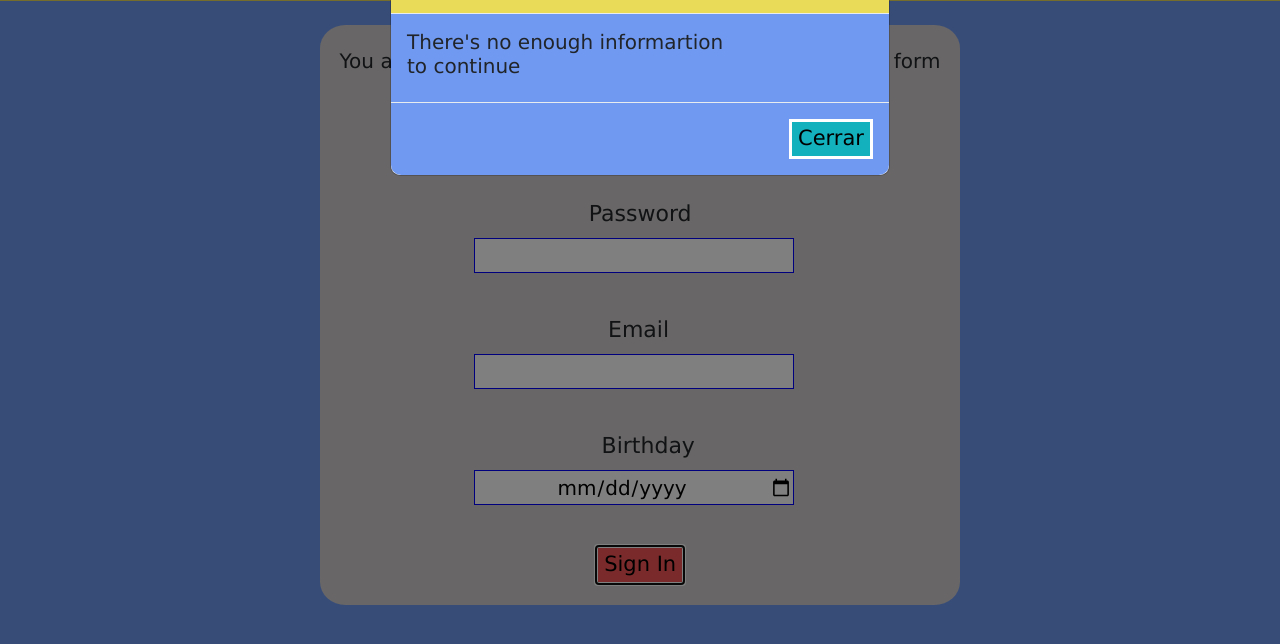
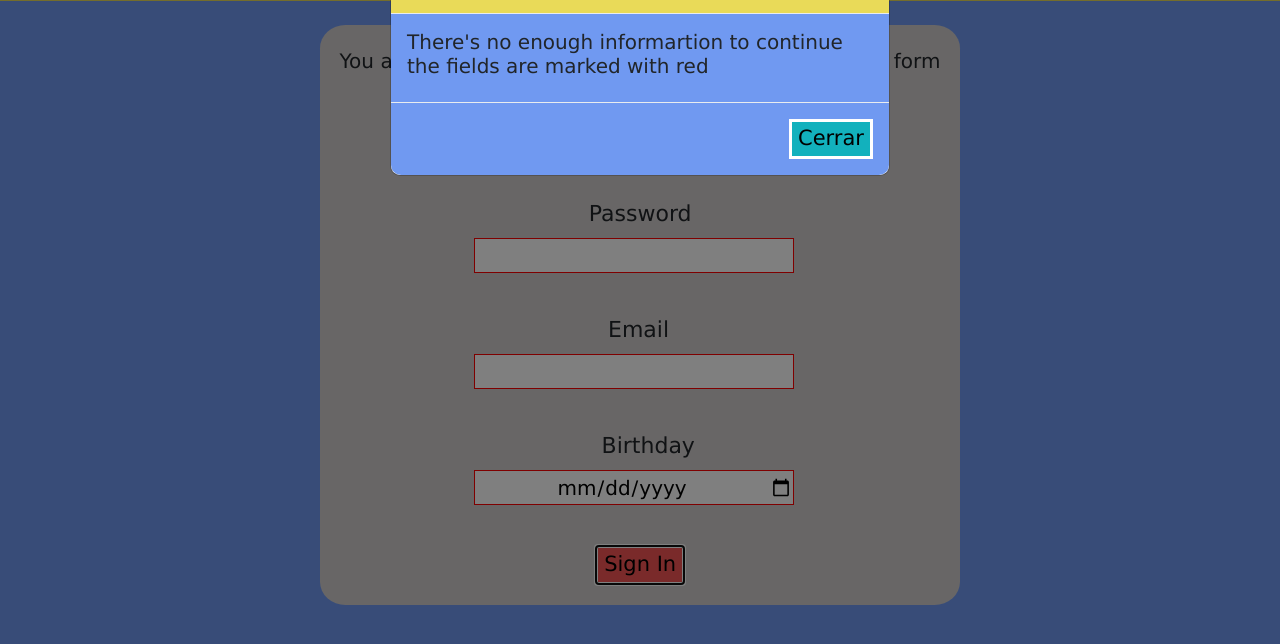
Before and after one commit to rauloliva/To-do-App, a plain HTML site: page sign_in.html in a window 1280 px wide. Both pictures are taken after a click on the button "Sign In". Shown: the part 84-728 px from the top of the page. Drawn offline with Linux system fonts and the light colour scheme.

Commit message:
Adding final details to signIn.js file

```diff
--- a/js/signIn.js
+++ b/js/signIn.js
@@ -1,16 +1,36 @@
+var username = ""
+var password = ""
+var email = ""
+var birthday = ""
+
 //validate the fields
 document.querySelector('#signin').addEventListener('click',function(){
-    const username = document.querySelector('#username').value
-    const password = document.querySelector('#password').value
-    const email = document.querySelector('#email').value
-    const birthday = document.querySelector('#birthday').value
+    username = document.querySelector('#username').value
+    password = document.querySelector('#password').value
+    email = document.querySelector('#email').value
+    birthday = document.querySelector('#birthday').value
+
     if (username === '' || password === "" || email === "" || birthday === "") {
         var title = "Form Incomplete"
-        var body = "There's no enough informartion<br>to continue"
+        var body = "There's no enough informartion to continue<br>the fields are marked with red"
         var modal = new Modal_Content(title,body)
         modal.setTexts()
+
         $('#empty_fields').modal('show')
+        redMarked()
     }else{
         window.location = "log_in.html"
     }
 })
+
+function redMarked(){
+    const inputUser = document.querySelector("#username")
+    const inputPwd = document.querySelector("#password")
+    const inputEmail = document.querySelector("#email")
+    const inputBirth = document.querySelector("#birthday")
+
+    inputUser.setAttribute('style',`border:1px solid ${username === "" ? "red" : "blue"}`)
+    inputPwd.setAttribute('style',`border:1px solid ${password === "" ? "red" : "blue"}`)
+    inputEmail.setAttribute('style',`border:1px solid ${email === "" ? "red" : "blue"}`)
+    inputBirth.setAttribute('style',`border:1px solid ${birthday === "" ? "red" : "blue"}`)
+}
```
Also changed, not shown: sign_in.html (+2 -1 lines).
